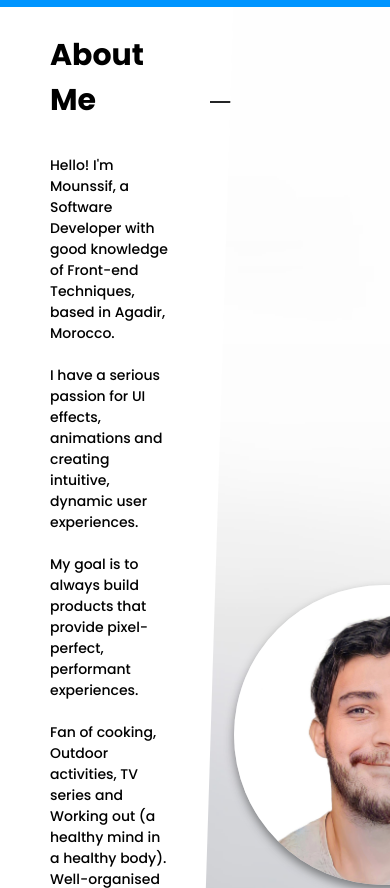
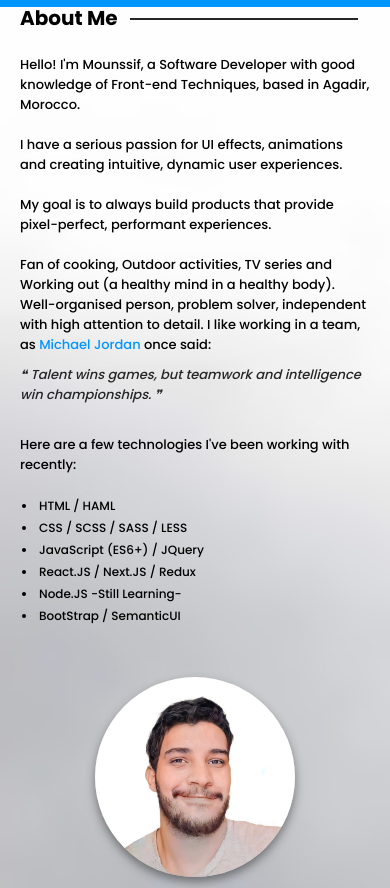
Before and after one commit to cefdev/Portfolio, a website: page index.html in a window 390 px wide. Shown: the part 837-1725 px from the top of the page. Drawn offline with Linux system fonts and the light colour scheme.

Commit message:
Adding Media Queries to About section

```diff
--- a/sass/base/_mediaQueries.scss
+++ b/sass/base/_mediaQueries.scss
@@ -26,6 +26,47 @@
 
     &_description {
       font-size: 4rem !important;
+    }
+  }
+
+  // ABOUT SECTION
+  .about {
+    height: auto !important;
+
+    &_container {
+      width: 85rem !important;
+      margin: 10rem auto !important;
+    }
+
+    &_left {
+      width: auto !important;
+      clip-path: polygon(0 0, 100% 0, 85% 100%, 0% 100%) !important;
+      padding: 3.5rem !important;
+
+      &-heading {
+        font-size: 2rem !important;
+        margin-bottom: 2rem !important;
+
+        &::after {
+          top: -1.5rem !important;
+          left: 11rem !important;
+          width: 85% !important;
+        }
+      }
+
+      &_paragraph {
+        width: auto !important;
+        margin-bottom: 0.5rem !important;
+
+        &.quote {
+          margin: 1rem 0 !important;
+        }
+      }
+    }
+
+    &_right {
+      margin: auto 4rem auto 0 !important;
+      width: 20rem !important;
     }
   }
 }
@@ -82,6 +123,46 @@
       padding: 1rem 0.5rem !important;
     }
   }
+
+  // ABOUT SECTION
+  .about {
+    &_container {
+      width: 90% !important;
+      margin: 3rem auto !important;
+      flex-direction: column !important;
+    }
+
+    &_left {
+      background: none !important;
+      clip-path: none !important;
+      padding: 2rem !important;
+
+      &-heading::after {
+        width: 65% !important;
+      }
+
+      &-paragraph {
+        width: 100% !important;
+
+        &.quote {
+          margin-bottom: 3rem !important;
+        }
+      }
+
+      &-skills {
+        margin-top: 2rem !important;
+
+        & > * {
+          font-size: 1.2rem !important;
+          padding: 0.2rem !important;
+        }
+      }
+    }
+
+    &_right {
+      margin: 3rem auto !important;
+    }
+  }
 }
 
 /**/
@@ -118,4 +199,24 @@
       padding: 1rem 0.5rem !important;
     }
   }
+
+  // ABOUT SECTION
+  .about {
+    &_container {
+      width: 100% !important;
+      margin: 0 !important;
+      border-radius: 0 !important;
+    }
+
+    &_left {
+      &-paragraph {
+        font-size: 1.3rem !important;
+      }
+
+      &-skills {
+        display: block !important;
+        grid-template-columns: none !important;
+      }
+    }
+  }
 }
```
Also changed, not shown: css/style.css.
